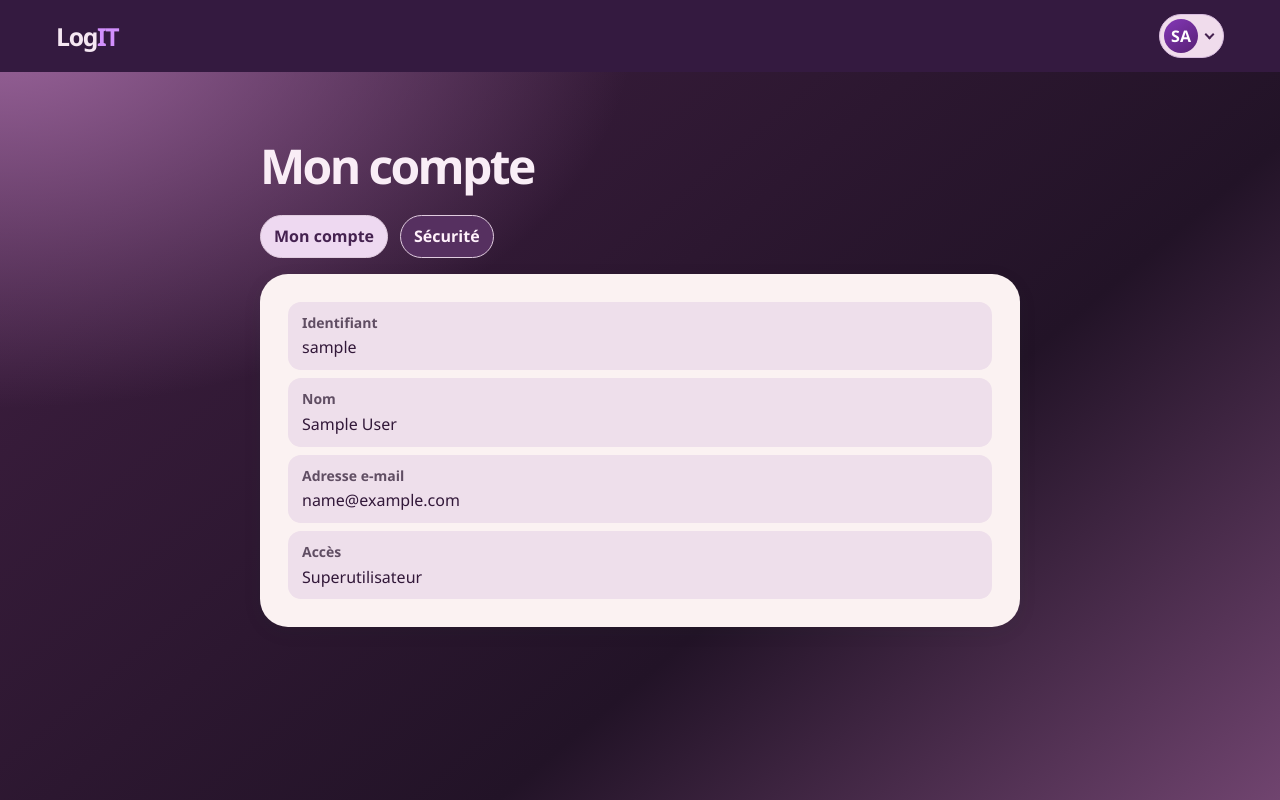
After one commit to KyoshiroFR/logit.old, a Django app: page /compte/ in a window 1280 px wide. The commit adds this page. Run offline with Django 5.2, Linux system fonts and the light colour scheme; the visitor is signed in with stand-in values (Sample User, id 1).

Commit message:
Ajouter le menu flottant et les pages de compte

```diff
--- a/logit/urls.py
+++ b/logit/urls.py
@@ -20,6 +20,9 @@ urlpatterns = [
     path("connexion/nouveau-mot-de-passe/", security.first_password, name="first_password"),
     path("connexion/totp/", security.totp, name="totp"),
     path("deconnexion/", auth.LogoutView.as_view(), name="logout"),
+    path("compte/", security.account, name="account"),
+    path("compte/securite/", security.account_security, name="account_security"),
+    path("compte/securite/mot-de-passe/", security.AccountPasswordChangeView.as_view(), name="account_password"),
     path("administration/journal/", admin.site.admin_view(audit_log), name="admin_audit"),
     path("administration/login/", security.admin_login),
     path("administration/", admin.site.urls),
--- a/registre/security.py
+++ b/registre/security.py
@@ -6,11 +6,13 @@ import django_otp
 import qrcode
 from django import forms
 from django.contrib.auth import get_user_model, login, logout
+from django.contrib.auth.decorators import login_required
 from django.contrib.auth.forms import SetPasswordForm
-from django.contrib.auth.views import LoginView
+from django.contrib.auth.views import LoginView, PasswordChangeView
+from django.contrib.messages import success
 from django.db import transaction
 from django.shortcuts import redirect, render
-from django.urls import reverse
+from django.urls import reverse, reverse_lazy
 from django.utils.crypto import constant_time_compare
 from django.utils.http import urlencode, url_has_allowed_host_and_scheme
 from django.views.decorators.cache import never_cache
@@ -92,6 +94,33 @@ class AccountSecurityMiddleware:
 def admin_login(request):
     target = request.GET.get("next", reverse("admin:index"))
     return redirect(reverse("login") + "?" + urlencode({"next": target}))
+
+
+@never_cache
+@login_required
+def account(request):
+    return render(request, "account.html", {"title": "Mon compte"})
+
+
+@never_cache
+@login_required
+def account_security(request):
+    policy = policy_for(request.user)
+    return render(request, "account.html", {
+        "title": "Sécurité", "security_page": True,
+        "totp_required": bool(policy and policy.totp_required),
+        "totp_configured": TOTPDevice.objects.filter(user=request.user, confirmed=True).exists(),
+    })
+
+
+class AccountPasswordChangeView(PasswordChangeView):
+    template_name = "account_password.html"
+    success_url = reverse_lazy("account_security")
+
+    def form_valid(self, form):
+        response = super().form_valid(form)
+        success(self.request, "Ton mot de passe a été modifié.")
+        return response
 
 
 class FirstPasswordForm(SetPasswordForm):
--- a/registre/static/clair-obscur.css
+++ b/registre/static/clair-obscur.css
@@ -158,7 +158,44 @@ body:has(.clair) main { max-width: 1960px; padding: clamp(12px, 3vw, 48px) clamp
 .clair .sillage-search::after { content: ""; position: absolute; left: 26px; top: calc(50% + 4px); width: 7px; height: 2px; background: #6c4d70; transform: rotate(45deg); pointer-events: none; }
 .clair .sillage-search input { padding-left: 40px; }
 .search-shortcut { position: absolute; right: 77px; border-radius: 999px; padding: 2px 8px; background: #ead6e6; color: #563960; }
-.clair .sillage-account summary { background: #ead6e6; color: #3f1e4c; }
+.account-menu { position: relative; border: 0; padding: 0; flex: none; }
+.account-menu summary {
+  display: flex; align-items: center; gap: 8px; list-style: none;
+  border: 1px solid #d8bddf; border-radius: 999px; padding: 4px 10px 4px 4px;
+  background: #f0dcec; color: #452250;
+}
+.account-menu summary::-webkit-details-marker { display: none; }
+.account-avatar {
+  display: grid; place-items: center; width: 34px; height: 34px; border-radius: 50%;
+  background: linear-gradient(145deg, #8437b7, #572174); color: #fff; font-weight: 700;
+}
+.account-chevron { width: 7px; height: 7px; border: solid currentColor; border-width: 0 2px 2px 0; transform: translateY(-2px) rotate(45deg); }
+.account-menu[open] .account-chevron { transform: translateY(2px) rotate(225deg); }
+.account-menu .account-dropdown {
+  position: absolute; z-index: 10; inset: calc(100% + 8px) 0 auto auto;
+  width: min(245px, calc(100vw - 32px)); box-sizing: border-box; padding: 8px;
+  display: grid; align-items: stretch; gap: 3px; color: #321839;
+  background: #fcf2f6; border: 1px solid #ddc8df; border-radius: 19px; box-shadow: 0 10px 28px #2c123546;
+}
+.account-menu:not([open]) .account-dropdown { display: none; }
+.account-identity { display: grid; gap: 2px; margin: 0 0 3px; padding: 8px 10px; border-bottom: 1px solid #ead9e8; overflow-wrap: anywhere; }
+.account-identity span { color: #604e63; font-size: .85rem; }
+.account-menu .account-dropdown a, .account-dropdown button {
+  display: block; width: 100%; box-sizing: border-box; text-align: left;
+  border: 0; border-radius: 11px; padding: 8px 10px; background: transparent;
+  color: #452250; text-decoration: none; font-weight: 600;
+}
+.account-menu .account-dropdown a:hover, .account-dropdown button:hover { background: #efddf0; color: #321839; }
+.account-page { max-width: 760px; }
+.account-page .surface { color: #321839; }
+.account-page .primary { background: #7020ab; color: white; }
+.account-page-nav { margin-bottom: 16px; }
+.account-page-nav a { background: #563060; color: #fff1fb; }
+.account-page-nav a[aria-current] { background: #eed9f1; color: #452250; }
+.account-facts { display: grid; gap: 8px; margin: 0; }
+.account-facts div, .account-notice { padding: 10px 14px; border-radius: 13px; background: #eedfeb; }
+.account-facts dt { font-weight: 650; }
+.account-facts dd { margin: 2px 0 0; overflow-wrap: anywhere; }
 .clair .sillage-nav {
   grid-area: 2 / 1 / span 2;
   min-width: 0;
--- a/registre/static/sillage.js
+++ b/registre/static/sillage.js
@@ -123,3 +123,15 @@ if (map) {
     });
     expand.hidden = false;
 }
+const profileMenu = document.querySelector(".account-menu");
+if (profileMenu) {
+    document.addEventListener("click", event => {
+        if (profileMenu.open && !profileMenu.contains(event.target)) profileMenu.open = false;
+    });
+    profileMenu.addEventListener("keydown", event => {
+        if (event.key === "Escape" && profileMenu.open) {
+            profileMenu.open = false;
+            profileMenu.querySelector("summary").focus();
+        }
+    });
+}
--- /dev/null
+++ b/registre/templates/account.html
@@ -0,0 +1,27 @@
+{% extends "base.html" %}
+{% block title %}{{ title }} · LogIT{% endblock %}
+{% block content %}
+<section class="narrow account-page">
+  <h1>{{ title }}</h1>
+  {% include "account_navigation.html" %}
+  <div class="surface">
+  {% if security_page %}
+    {% for message in messages %}<p class="account-notice" role="status">{{ message }}</p>{% endfor %}
+    <div class="heading"><h2>Mot de passe</h2><a class="button primary" href="{% url 'account_password' %}">Changer le mot de passe</a></div>
+    <hr>
+    <h2>Authentification à deux facteurs</h2>
+    <dl class="account-facts">
+      <div><dt>Politique du compte</dt><dd>{{ totp_required|yesno:"TOTP obligatoire,TOTP non exigé" }}</dd></div>
+      <div><dt>Appareil TOTP</dt><dd>{{ totp_configured|yesno:"Configuré,Non configuré" }}</dd></div>
+    </dl>
+  {% else %}
+    <dl class="account-facts">
+      <div><dt>Identifiant</dt><dd>{{ user.get_username }}</dd></div>
+      <div><dt>Nom</dt><dd>{{ user.get_full_name|default:"Non renseigné" }}</dd></div>
+      <div><dt>Adresse e-mail</dt><dd>{{ user.email|default:"Non renseignée" }}</dd></div>
+      <div><dt>Accès</dt><dd>{% if user.is_superuser %}Superutilisateur{% elif user.is_staff %}Personnel habilité{% else %}Membre{% endif %}</dd></div>
+    </dl>
+  {% endif %}
+  </div>
+</section>
+{% endblock %}
--- /dev/null
+++ b/registre/templates/account_menu.html
@@ -0,0 +1,13 @@
+<details class="account-menu">
+  <summary aria-label="Menu du profil de {{ user.get_username }}">
+    <span class="account-avatar" aria-hidden="true">{{ user.get_username|slice:":2"|upper }}</span>
+    <span class="account-chevron" aria-hidden="true"></span>
+  </summary>
+  <nav class="account-dropdown" aria-label="Compte">
+    <div class="account-identity"><strong>{{ user.get_full_name|default:user.get_username }}</strong>{% if user.get_full_name %}<span>{{ user.get_username }}</span>{% endif %}</div>
+    <a href="{% url 'account' %}">Mon compte</a>
+    <a href="{% url 'account_security' %}">Sécurité</a>
+    {% if user.is_staff %}<a href="{% url 'admin:index' %}">Administration</a>{% endif %}
+    <form method="post" action="{% url 'logout' %}">{% csrf_token %}<button type="submit">Se déconnecter</button></form>
+  </nav>
+</details>
--- /dev/null
+++ b/registre/templates/account_navigation.html
@@ -0,0 +1,4 @@
+<nav class="account-page-nav" aria-label="Réglages du compte">
+  <a class="button" href="{% url 'account' %}"{% if not security_page and not form %} aria-current="page"{% endif %}>Mon compte</a>
+  <a class="button" href="{% url 'account_security' %}"{% if security_page or form %} aria-current="page"{% endif %}>Sécurité</a>
+</nav>
--- a/registre/templates/base.html
+++ b/registre/templates/base.html
@@ -8,11 +8,7 @@
 {% block header %}
 <header class="bar"><div class="bar-inner">
 <a href="{% url 'index' %}" class="brand">Log<span>IT</span></a>
-{% if user.is_authenticated %}<nav aria-label="Compte">
-{% block account_admin %}{% if user.is_staff %}<a href="{% url 'admin:index' %}">Administration</a>{% endif %}{% endblock %}
-<span>{{ user.get_username }}</span>
-<form method="post" action="{% url 'logout' %}">{% csrf_token %}<button class="quiet">Se déconnecter</button></form>
-</nav>{% endif %}
+{% if user.is_authenticated %}{% include "account_menu.html" %}{% endif %}
 </div></header>
 {% endblock %}
 <main>{% block content %}{% endblock %}</main>
--- a/registre/templates/index.html
+++ b/registre/templates/index.html
@@ -12,11 +12,7 @@
         <input id="{{ filters.q.id_for_label }}" name="q" type="search" maxlength="200" form="sillage-filters" value="{{ filters.q.value|default_if_none:'' }}" placeholder="Titre, référence, équipement ou service…">
       </label>
       <kbd class="search-shortcut" aria-hidden="true" hidden>Ctrl + K</kbd>
-      <details class="sillage-account">
-        <summary aria-label="Compte {{ user.get_username }}">{{ user.get_username|slice:":2"|upper }}</summary>
-        <div><p>{{ user.get_username }}</p>
-        <form method="post" action="{% url 'logout' %}">{% csrf_token %}<button type="submit">Se déconnecter</button></form></div>
-      </details>
+      {% include "account_menu.html" %}
     </div>
   </header>
   <nav class="sillage-nav" aria-label="Navigation principale">
```
Also changed, not shown: registre/templates/account_password.html (added, +13 -0 lines).
